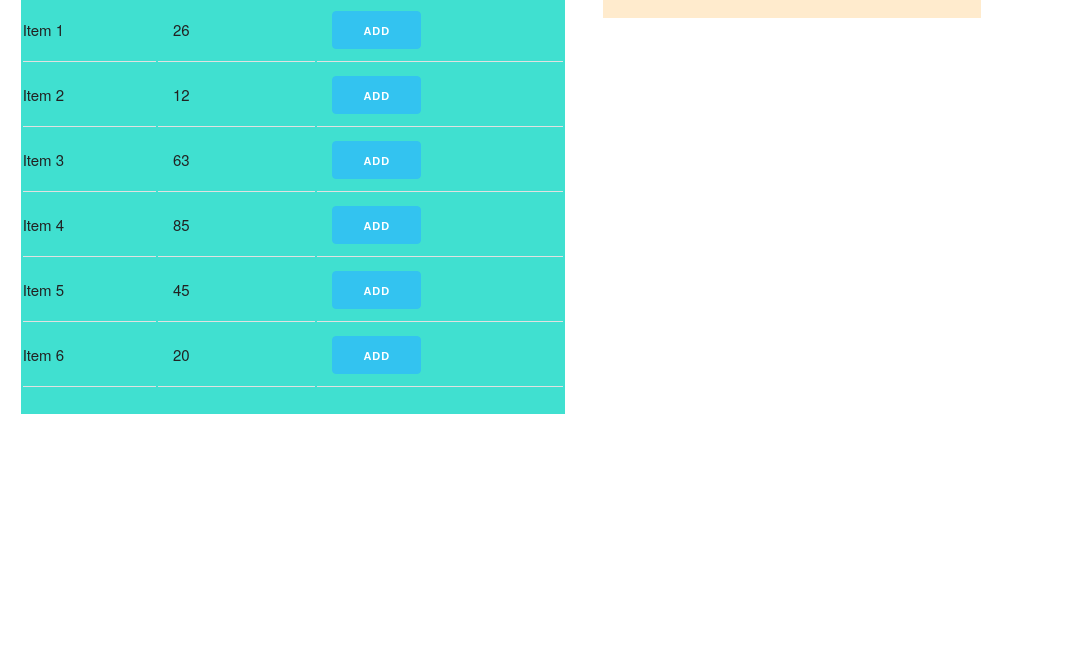
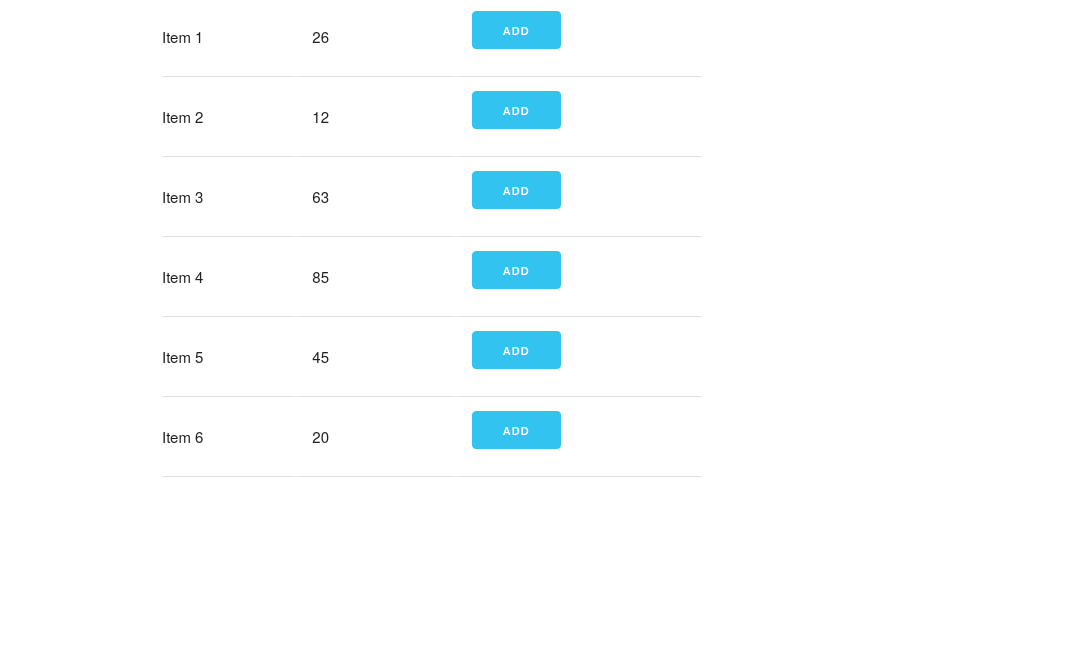
Before and after one commit to JunayedHassan/addtocart-assignment, a plain HTML site: page index.html in a window 1280 px wide. Shown: the part 135-800 px from the top of the page, without its empty margins (0-1087 px from the left). Drawn offline with nearby package versions, Linux system fonts and the light colour scheme.

Commit message:
Update index.html

```diff
--- a/index.html
+++ b/index.html
@@ -4,7 +4,7 @@
     <meta charset="UTF-8">
     <meta name="viewport" content="width=device-width, initial-scale=1.0">
     <link rel="stylesheet" href="https://cdnjs.cloudflare.com/ajax/libs/skeleton/2.0.4/skeleton.css" integrity="sha512-5fsy+3xG8N/1PV5MIJz9ZsWpkltijBI48gBzQ/Z2eVATePGHOkMIn+xTDHIfTZFVb9GMpflF2wOWItqxAP2oLQ==" crossorigin="anonymous" referrerpolicy="no-referrer" />
-    <link rel="stylesheet" href="/styles.css">
+<!--     <link rel="stylesheet" href="/styles.css"> -->
     <title>Ecommerce</title>
 </head>
 <body>
```
